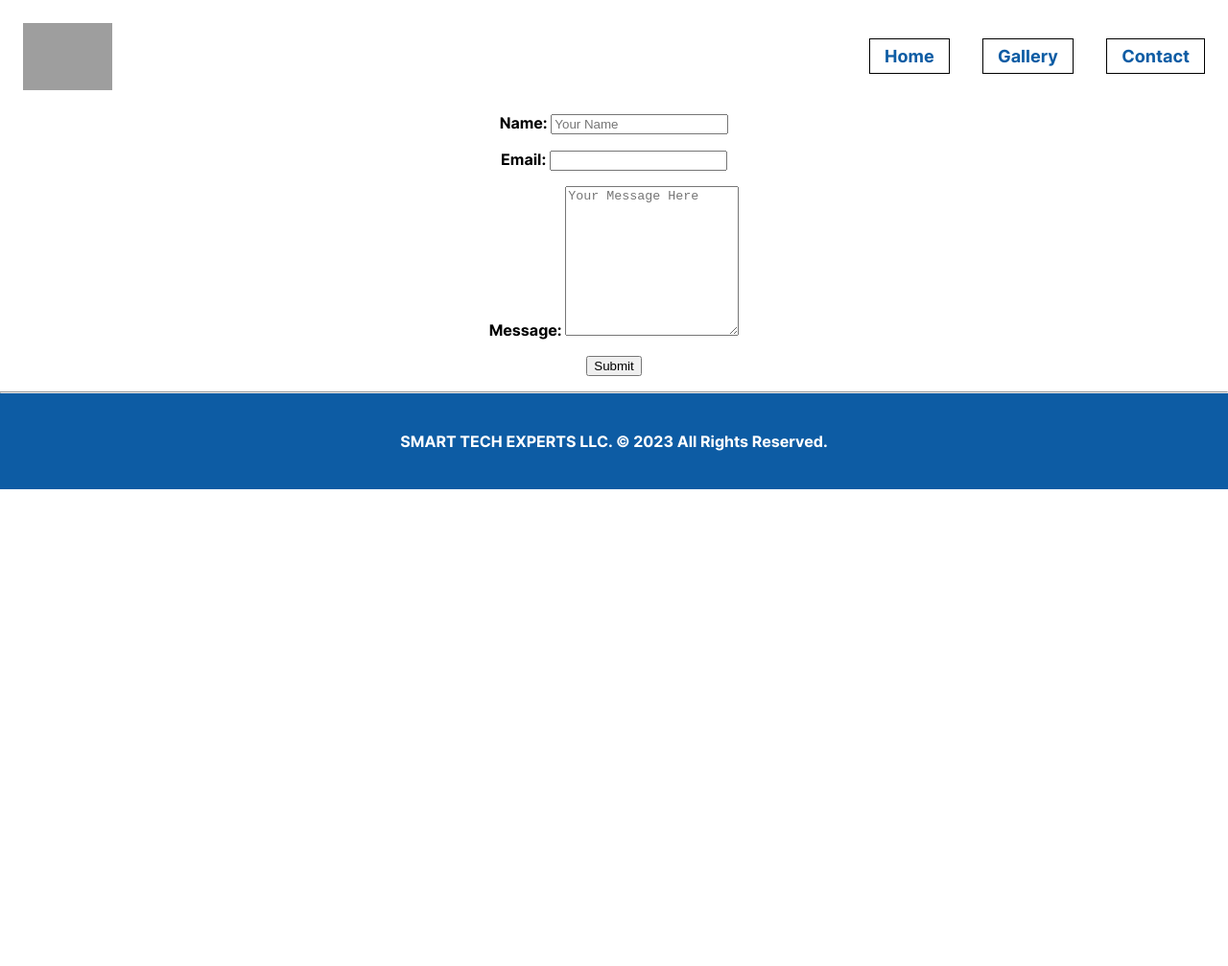
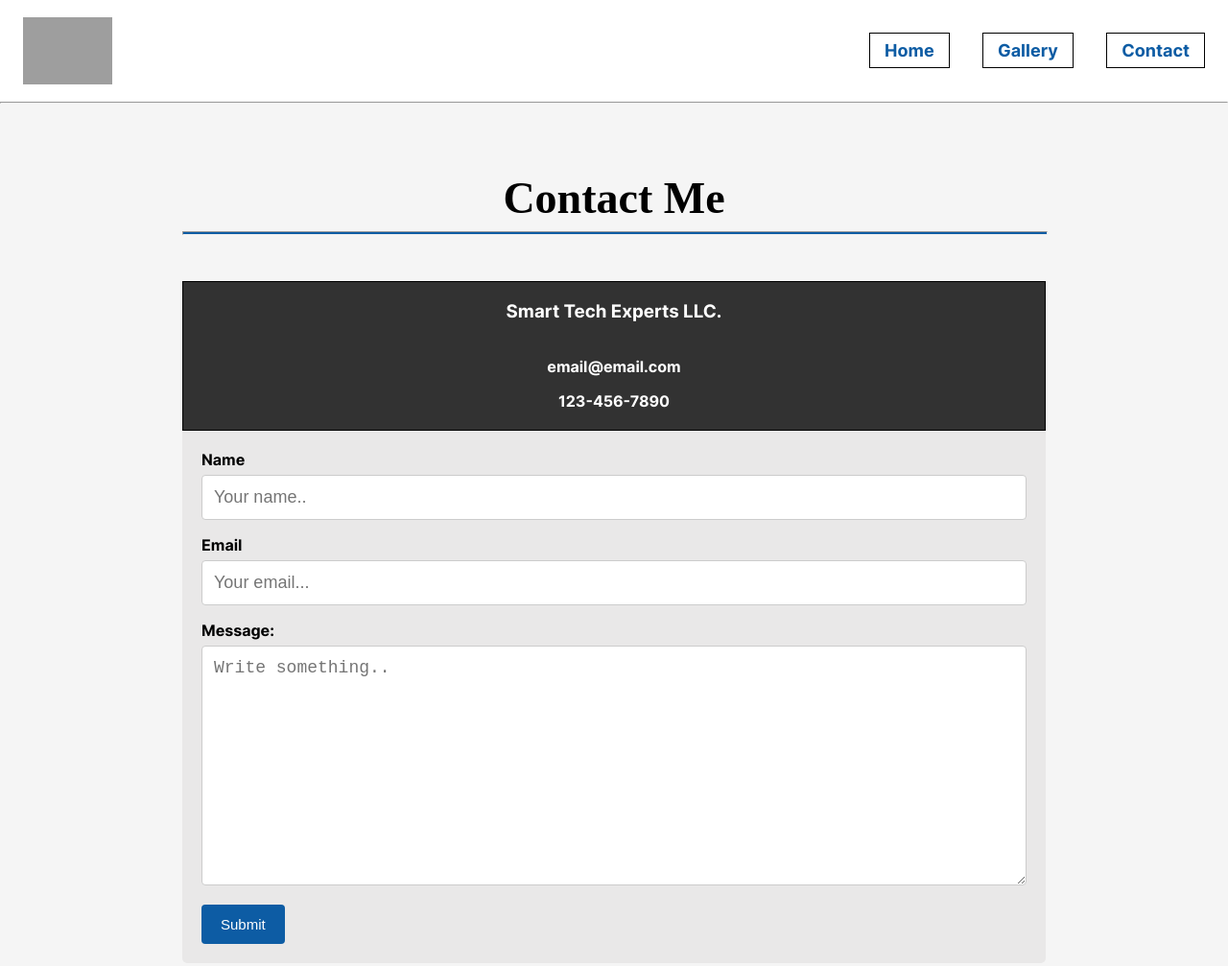
Before and after one commit to GilbertoRod/SmartTechExperts, a plain HTML site: page SmartTechExpertsLLC/contact.html in a window 1280 px wide. Shown: the top 1007 px of the page at 96% size. Before the commit the page ends 800 px from the top, so only its background shows below. Drawn offline with Linux system fonts and the light colour scheme; grey boxes are pictures that could not be loaded; a web font is replaced by a local one.

Commit message:
Contact form

```diff
--- a/SmartTechExpertsLLC/contact.html
+++ b/SmartTechExpertsLLC/contact.html
@@ -13,13 +13,20 @@
     body{
       margin: 0px;
       font-family: interBold;
-
+      padding-top: 60px;
+      background-color: rgb(245, 245, 245);
+    }
+    .navigation{
+      position: fixed;
+      width: 100%;
+      background-color: white;
+      top: 0;
+      z-index: 2;
     }
     .nav-flex{
       display: flex;
       justify-content: space-between;
-
-      margin:24px 24px;
+      margin:18px 24px;
     }
 
     .nav-content {
@@ -39,15 +46,8 @@
     .nav-hr{
       margin-bottom: 0px;
     }
+
     .button-div {
-
-      /*background-color: rgb(13,92,164);
-      text-align: center;
-      padding: 7px 15px;
-      border-radius: 2px;
-      border: 1.5px solid black;
-      font-size: 20px;
-      */
       border: 1.5px solid black;
       color: rgb(13,92,164);
       padding: 7px 15px;
@@ -75,6 +75,98 @@
 
 
 
+    .title-hr {
+      background-color: rgb(13,92,164);
+      width: 100%;
+      height: 2px;
+      margin-bottom: 48px;
+
+
+    }
+    .contact-title {
+      font-size: 46px;
+      font-family: 'Chivo';
+      margin-bottom:0px;
+
+    }
+
+    .container {
+      padding:24px 24px;
+      max-width: 900px;
+      padding-top: 0px;
+
+    }
+
+    .form-container {
+
+      background-color: #e9e8e8;
+      padding: 20px;
+      text-align: left;
+      border-bottom-left-radius: 5px;
+      border-bottom-right-radius: 5px;
+
+
+    }
+    .info-container {
+      border: 1px solid black;
+      background-color: rgb(50, 50, 50);
+      color: white;
+    }
+
+
+
+
+
+
+
+
+
+
+    h1{
+      margin-top: 120px;
+      color: Black;
+
+    }
+
+    h3 {
+      margin-bottom: 0px;
+    }
+    .email-info{
+      margin-bottom: -20px;
+    }
+    .phone-info{
+      margin-bottom: 20px;
+    }
+
+
+    #name, #email, textarea {
+      width: 100%;
+      padding: 12px;
+      border: 1px solid #ccc;
+      border-radius: 4px;
+      box-sizing: border-box;
+      margin-top: 6px;
+      margin-bottom: 16px;
+      resize: vertical;
+      font-size: 18px;
+    }
+
+
+    .submit-button {
+      background-color: rgb(13,92,164);
+      color: white;
+      padding: 12px 20px;
+      border: none;
+      border-radius: 4px;
+      cursor: pointer;
+      font-size: 15px;
+    }
+
+    .submit-button:hover {
+      background-color: rgb(63, 122, 176);
+    }
+
+
 
 
 
@@ -82,11 +174,15 @@
     footer {
       background-color: rgb(13,92,164);
       color: white;
+      padding: 15px;
     }
   </style>
+  <link rel="preconnect" href="https://fonts.googleapis.com">
+  <link rel="preconnect" href="https://fonts.gstatic.com" crossorigin>
+  <link href="https://fonts.googleapis.com/css2?family=Chivo&family=Lobster&display=swap" rel="stylesheet">
 </head>
 <body>
-
+  <div class="navigation">
     <div class="nav-flex">
       <img src="images/logo.png" height="70px" class="logo-image">
       <header class="nav-content">
@@ -105,44 +201,40 @@
             <li class="contact-button">Contact</li>
           </div></a>
         </ul>
-
       </header>
     </div>
+    <hr class="nav-hr">
+  </div>
+  <center>
+  <h1 class="contact-title">Contact Me</h1>
 
+  <div class="container">
+    <hr class="title-hr">
+    <div class="info-container">
       <center>
-<form class="fill-form">
-  <p>
-    <label>Name: </label>
-    <input type="text" name="name" placeholder="Your Name">
-  </p>
-  <p>
-    <label>Email: </label>
-    <input type="email" name="user_email" placeholder="">
-  </p>
-  <p class=full>
-    <label>Message:</label>
-    <textarea name ="message" rows = 10 placeholder="Your Message Here"></textarea>
-  </p>
-  <p class=full>
-    <button input type="submit" value="Submit"> Submit</button>
-  </p>
+        <h3>Smart Tech Experts LLC.</h3>
+        <img><p class="email-info">email@email.com</p>
+        <img><p class="phone-info">123-456-7890</p>
+      </center>
+    </div>
+    <div class="form-container">
+      <form action="action_page.php">
+
+        <label for="name">Name</label>
+        <input type="text" id="name" name="name" placeholder="Your name..">
+
+        <label for="email">Email</label>
+        <input type="email" id="email" name="email" placeholder="Your email...">
+
+        <label for="message">Message:</label>
+        <textarea id="message" name="message" placeholder="Write something.." style="height:250px"></textarea>
+
+        <input type="submit" value="Submit" class="submit-button">
+
       </form>
+    </div>
+  </div>
   </center>
-
-
-
-
-<hr class="nav-hr">
-
-
-
-
-
-
-
-
-
-
   <footer>
     <br><br>
     <center>
```
Also changed, not shown: SmartTechExpertsLLC/gallery.html (+32 -6 lines), SmartTechExpertsLLC/index.html (+54 -12 lines), 2 other files. Lines whose indentation alone changed are shown as unchanged.
